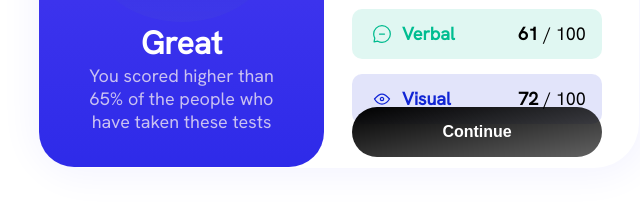
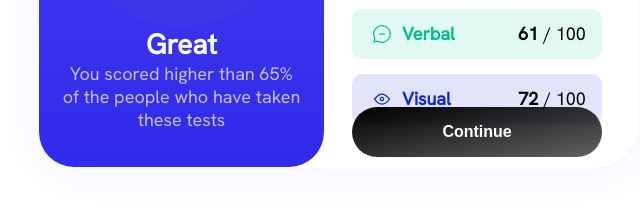
Before and after one commit to Parkhomyuk/fm_first, a plain HTML site: page index.html in a window 1280 px wide. Shown: the part 416-622 px from the top of the page, without its empty margins (301-941 px from the left). Drawn offline with Linux system fonts and the light colour scheme.

Commit message:
fifth commit fix

```diff
--- a/style.css
+++ b/style.css
@@ -83,11 +83,11 @@ button{
     background: linear-gradient(to bottom  , var(--royl_blue-background-color),55%, hsla(241, 74%, 57%, 0.437) );
 }
 .result-your .your-opinion{
-    font-size: 32px;
+    font-size: 28px;
     font-weight: bold;
 }
 .result-your .your-description{
-    width: 75%;
+    width: 95%;
     height: 100px;
     color: var(--font_blue-color);
 }
```
